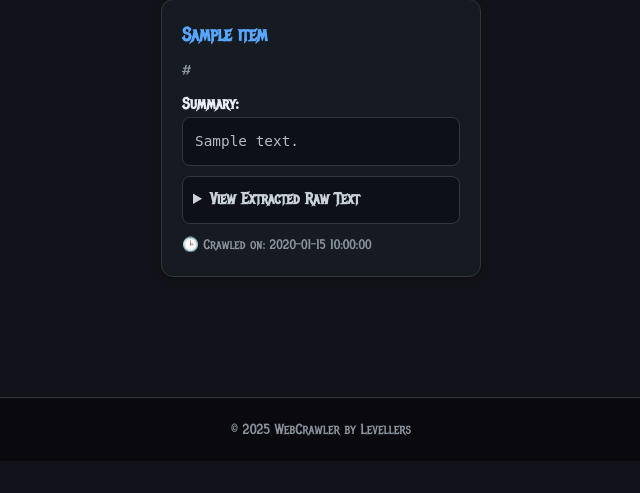
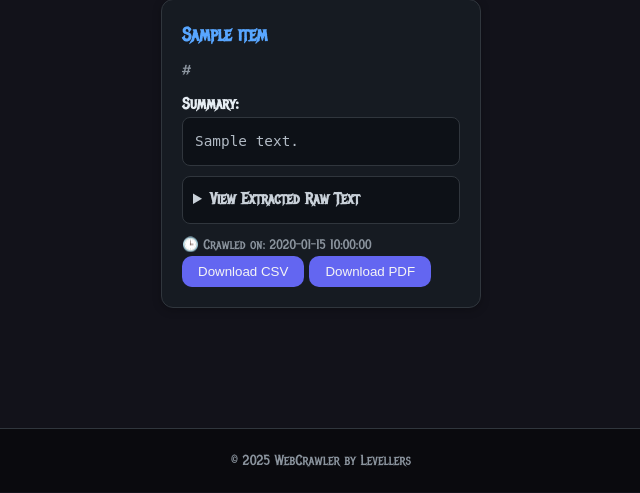
Before and after one commit to Sarveshsivasankaran/Web-Crawler, a Flask app: template src/templates/history.html in a window 1280 px wide. Shown: the part 307-800 px from the top of the page, without its empty margins (319-959 px from the left). Run offline with Flask 3, Linux system fonts and the light colour scheme; the template is opened without the code that fills it: most values are stand-ins (such as "Sample title", 1, 10 or a date in 2020).

Commit message:
download CSV and PDF buttons for each crawl added

```diff
--- a/requirements.txt
+++ b/requirements.txt
@@ -5,3 +5,4 @@ beautifulsoup4
 python-dotenv
 supabase
 flask-bcrypt
+reportlab
--- a/src/app.py
+++ b/src/app.py
@@ -1,4 +1,13 @@
-from flask import Flask, render_template, request, jsonify, url_for, session, redirect
+from flask import (
+    Flask,
+    render_template,
+    request,
+    jsonify,
+    url_for,
+    session,
+    redirect,
+    send_file,
+)
 from flask_bcrypt import Bcrypt
 from supabase import create_client, Client
 import google.generativeai as genai
@@ -7,6 +16,10 @@ from bs4 import BeautifulSoup
 from dotenv import load_dotenv
 import os
 from datetime import timedelta
+import csv
+import io
+from reportlab.pdfgen import canvas
+
 # ---------------------------------------------------
 # CONFIG
 # ---------------------------------------------------
@@ -31,6 +44,7 @@ SUPABASE_KEY = os.getenv("SUPABASE_KEY")
 supabase: Client = create_client(SUPABASE_URL, SUPABASE_KEY)
 genai.configure(api_key=API_KEY)
 model = genai.GenerativeModel("gemini-2.5-flash")
+
 
 # ---------------------------------------------------
 # HELPERS
@@ -63,6 +77,7 @@ def crawl_and_extract(url):
     except Exception as e:
         return f"Error crawling URL: {e}", "Error"
 
+
 # ---------------------------------------------------
 # ROUTES
 # ---------------------------------------------------
@@ -87,9 +102,11 @@ def history():
 
     return render_template("history.html", results=results.data)
 
+
 @app.route("/")
 def index():
     return render_template("index.html")
+
 
 # ---------- SIGNUP ----------
 @app.route("/signup", methods=["GET", "POST"])
@@ -107,10 +124,13 @@ def signup():
             return jsonify({"error": "User already exists"}), 400
 
         hashed_pw = bcrypt.generate_password_hash(password).decode("utf-8")
-        supabase.table("users").insert({"email": email, "password": hashed_pw}).execute()
+        supabase.table("users").insert(
+            {"email": email, "password": hashed_pw}
+        ).execute()
         return jsonify({"message": "Signup successful!"})
 
     return render_template("signup.html")
+
 
 # ---------- LOGIN ----------
 @app.route("/login", methods=["GET", "POST"])
@@ -137,11 +157,13 @@ def login():
 
     return render_template("login.html")
 
+
 # ---------- LOGOUT ----------
 @app.route("/logout")
 def logout():
     session.clear()
     return redirect(url_for("login"))
+
 
 # ---------- DASHBOARD ----------
 @app.route("/dashboard")
@@ -163,6 +185,7 @@ def dashboard():
             item["raw_text"] = ""
 
     return render_template("dashboard.html", results=results.data)
+
 
 # ---------- CRAWL ----------
 @app.route("/crawl", methods=["POST"])
@@ -203,19 +226,78 @@ def crawl():
     except Exception as e:
         ai_output = f"AI Processing Error: {e}"
 
-    supabase.table("crawl_results").insert({
-        "user_email": user_email,
-        "url": url,
-        "title": title,
-        "summary": ai_output,
-        "raw_text": text
-    }).execute()
+    supabase.table("crawl_results").insert(
+        {
+            "user_email": user_email,
+            "url": url,
+            "title": title,
+            "summary": ai_output,
+            "raw_text": text,
+        }
+    ).execute()
 
-    return jsonify({
-        "title": title,
-        "summary": ai_output,
-        "url": url
-    })
+    return jsonify({"title": title, "summary": ai_output, "url": url})
+
+
+# ---------- DOWNLOAD CSV ----------
+@app.route("/download/csv", methods=["POST"])
+def download_csv():
+    user_email = session.get("user_email")
+    if not user_email:
+        return jsonify({"error": "Unauthorized. Please log in first."}), 401
+
+    data = request.get_json()
+    summary = data.get("summary", "")
+    url = data.get("url", "")
+
+    output = io.StringIO()
+    writer = csv.writer(output)
+    writer.writerow(["URL", "Summary"])
+    writer.writerow([url, summary])
+
+    output.seek(0)
+
+    return send_file(
+        io.BytesIO(output.getvalue().encode()),
+        mimetype="text/csv",
+        as_attachment=True,
+        download_name="crawl_report.csv",
+    )
+
+
+# ---------- DOWNLOAD PDF ----------
+@app.route("/download/pdf", methods=["POST"])
+def download_pdf():
+    user_email = session.get("user_email")
+    if not user_email:
+        return jsonify({"error": "Unauthorized. Please log in first."}), 401
+
+    data = request.get_json()
+    summary = data.get("summary", "")
+    url = data.get("url", "")
+
+    buffer = io.BytesIO()
+    pdf = canvas.Canvas(buffer)
+    pdf.drawString(50, 800, "WebCrawler Report")
+    pdf.drawString(50, 780, f"URL: {url}")
+
+    pdf.drawString(50, 750, "Summary:")
+    text_obj = pdf.beginText(50, 730)
+    for line in summary.split("\n"):
+        text_obj.textLine(line)
+
+    pdf.drawText(text_obj)
+    pdf.save()
+
+    buffer.seek(0)
+
+    return send_file(
+        buffer,
+        as_attachment=True,
+        download_name="crawl_report.pdf",
+        mimetype="application/pdf",
+    )
+
 
 # ---------------------------------------------------
 # MAIN
--- a/src/templates/history.html
+++ b/src/templates/history.html
@@ -48,6 +48,10 @@
           </details>
 
           <small>🕒 Crawled on: {{ item.created_at }}</small>
+          <div class="download-buttons">
+            <button id="downloadCSV-{{ loop.index }}" class="btn">Download CSV</button>
+            <button id="downloadPDF-{{ loop.index }}" class="btn">Download PDF</button>
+          </div>
         </div>
         {% endfor %}
       </div>
@@ -72,6 +76,35 @@
             title.includes(query) || url.includes(query) ? "flex" : "none";
         });
       });
+
+      // Download functionality
+      {% for item in results %}
+      document.getElementById("downloadCSV-{{ loop.index }}").onclick = async () => {
+        const response = await fetch("/download/csv", {
+          method: "POST",
+          headers: {"Content-Type": "application/json"},
+          body: JSON.stringify({ url: "{{ item.url }}", summary: "{{ item.summary }}" })
+        });
+        const blob = await response.blob();
+        const link = document.createElement("a");
+        link.href = URL.createObjectURL(blob);
+        link.download = "crawl_report.csv";
+        link.click();
+      };
+
+      document.getElementById("downloadPDF-{{ loop.index }}").onclick = async () => {
+        const response = await fetch("/download/pdf", {
+          method: "POST",
+          headers: {"Content-Type": "application/json"},
+          body: JSON.stringify({ url: "{{ item.url }}", summary: "{{ item.summary }}" })
+        });
+        const blob = await response.blob();
+        const link = document.createElement("a");
+        link.href = URL.createObjectURL(blob);
+        link.download = "crawl_report.pdf";
+        link.click();
+      };
+      {% endfor %}
     </script>
   </body>
 </html>
```
